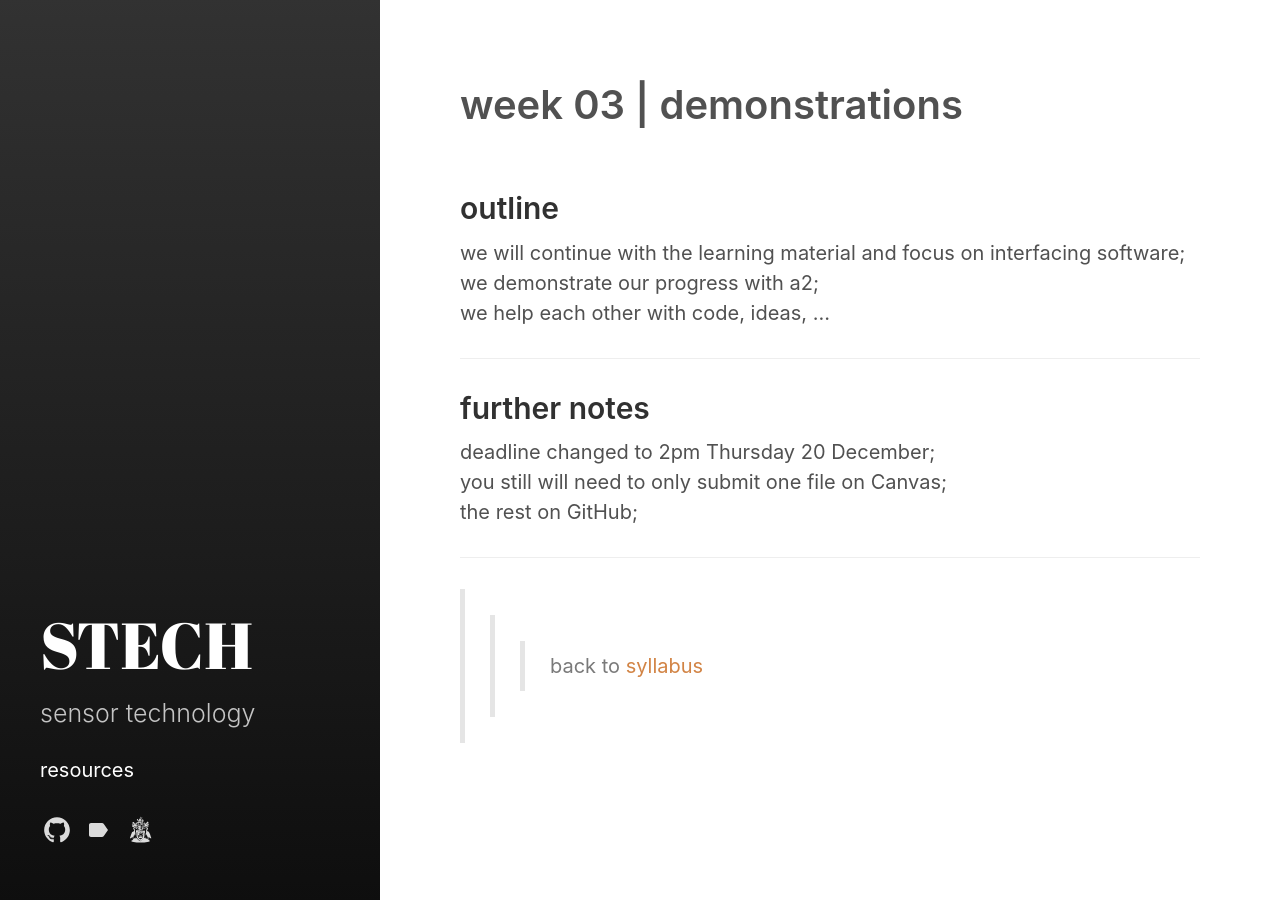
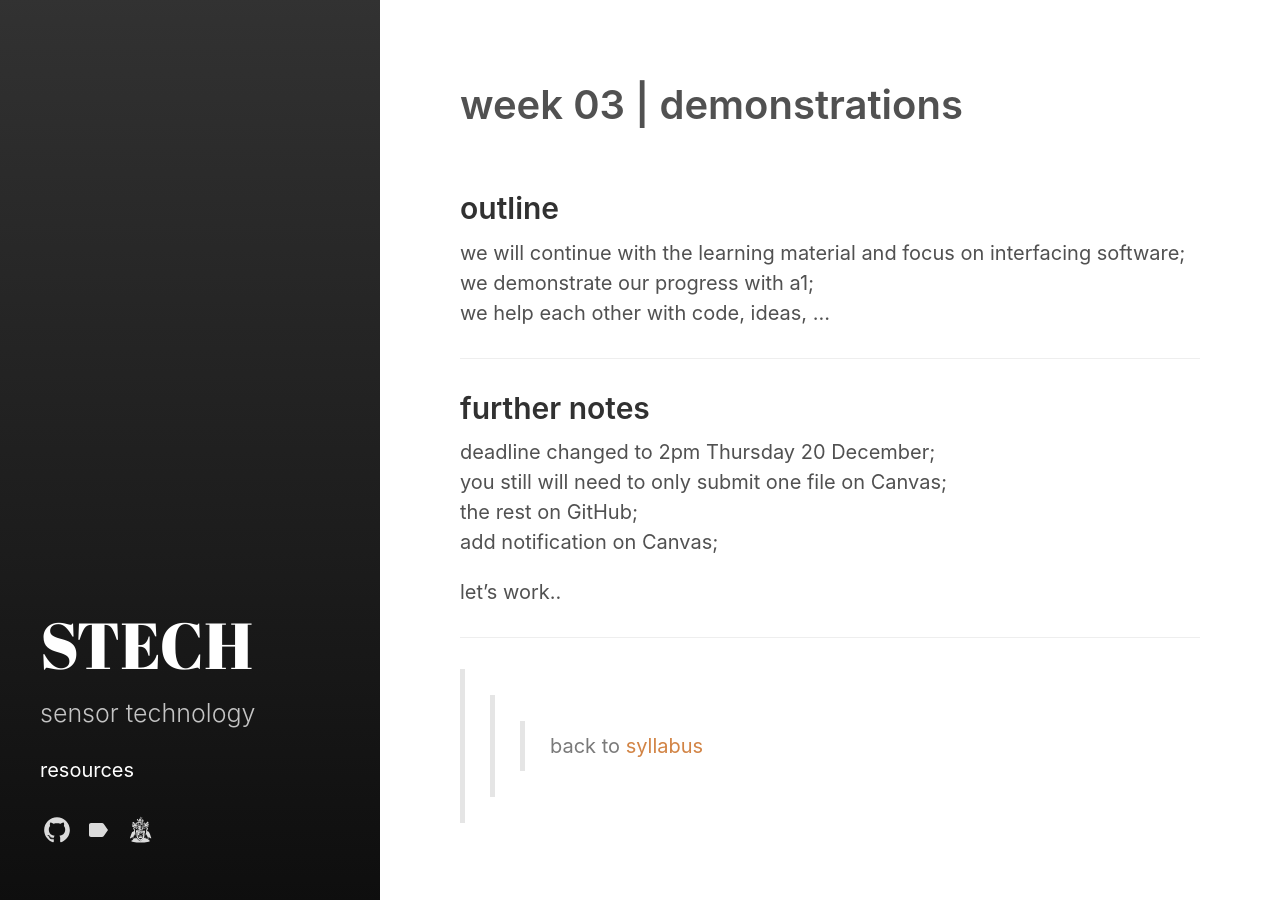
Before and after one commit to krisztian-hofstadter-tedor/stech, a Jekyll site: the page built from _posts/2018-10-11-w03.md, in a window 1280 px wide. Built offline with Jekyll 4.4.1, drawn with Linux system fonts in a browser that asks for light colours.

Commit message:
minor changes

```diff
--- a/_posts/2018-10-11-w03.md
+++ b/_posts/2018-10-11-w03.md
@@ -11,7 +11,7 @@ tags:
 ## outline
 
 we will continue with the learning material and focus on interfacing software;
-we demonstrate our progress with a2;
+we demonstrate our progress with a1;
 we help each other with code, ideas, ...
 
 ---
@@ -21,6 +21,9 @@ we help each other with code, ideas, ...
 deadline changed to 2pm Thursday 20 December;
 you still will need to only submit one file on Canvas;
 the rest on GitHub;
+add notification on Canvas;
+
+let's work..
 
 
 ---
```
Also changed, not shown: aru2018.md (+2 -2 lines).
